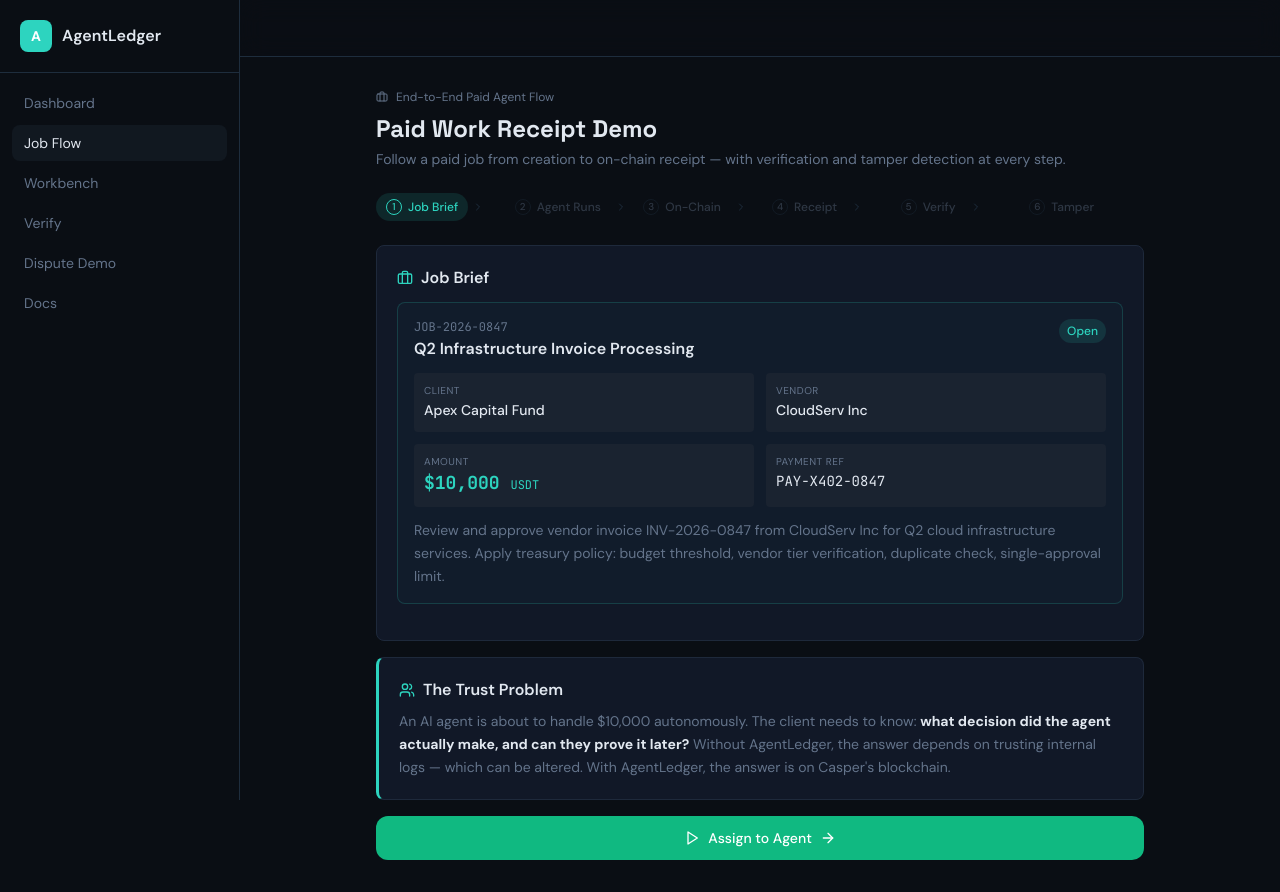
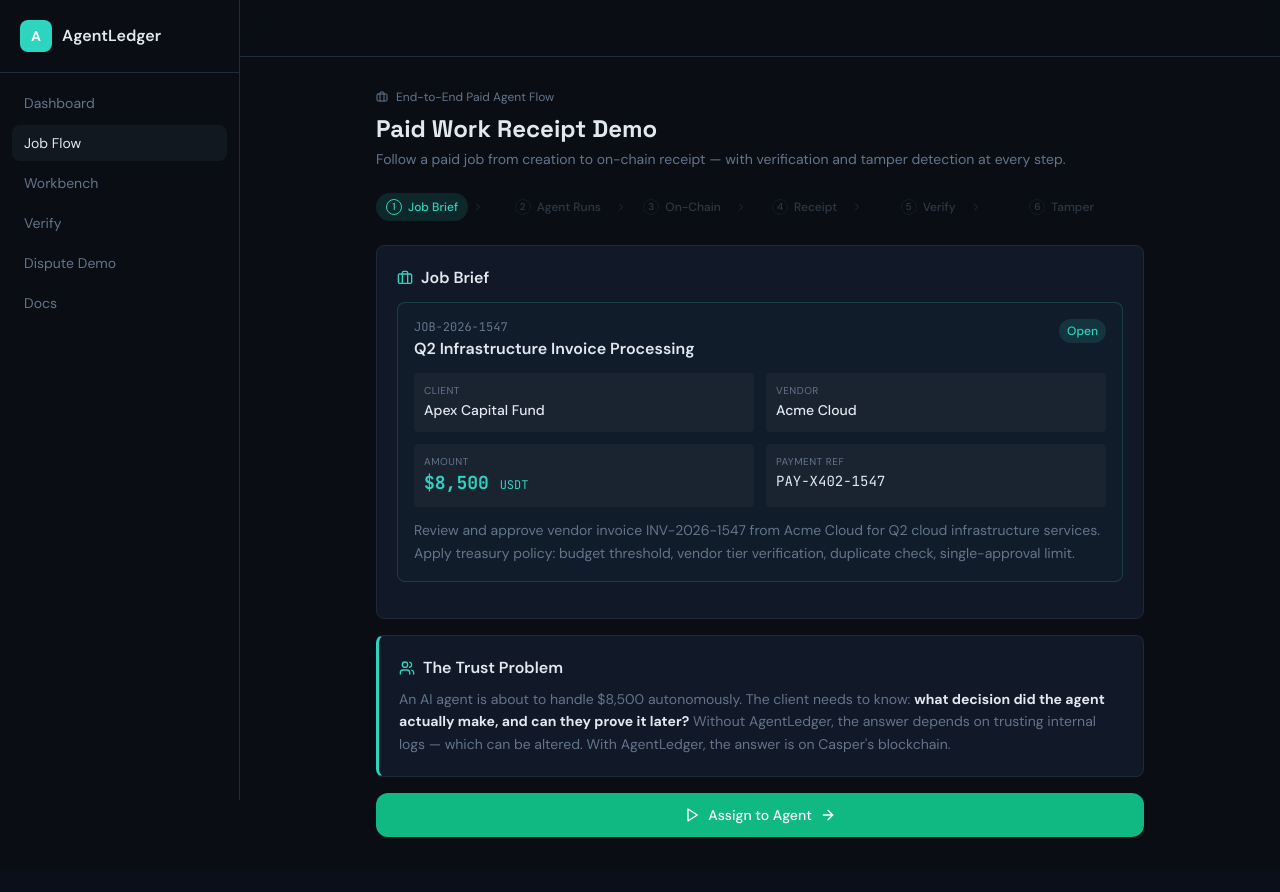
Before and after one commit to marchantdev/agentledger, a React (Vite) app in the folder frontend/: page /job-flow in a window 1280 px wide. After the commit the page ends 869 px from the top, so only its background shows below. Built offline with nearby package versions, Linux system fonts and the light colour scheme.

Commit message:
fix: align Job Flow demo to verified hero receipt #114 (Acme Cloud $8,500); bundle #114 for public RPC-verification; honest block-finalization display

```diff
--- a/frontend/src/pages/JobFlow.tsx
+++ b/frontend/src/pages/JobFlow.tsx
@@ -43,33 +43,33 @@
 // ─── Static Demo Data ─────────────────────────────────────────
 
 const JOB = {
-  id: "JOB-2026-0847",
+  id: "JOB-2026-1547",
   title: "Q2 Infrastructure Invoice Processing",
   client: "Apex Capital Fund",
-  vendor: "CloudServ Inc",
-  amount: 10000,
+  vendor: "Acme Cloud",
+  amount: 8500,
   currency: "USDT",
-  paymentRef: "PAY-X402-0847",
+  paymentRef: "PAY-X402-1547",
   description:
-    "Review and approve vendor invoice INV-2026-0847 from CloudServ Inc for Q2 cloud infrastructure services. Apply treasury policy: budget threshold, vendor tier verification, duplicate check, single-approval limit.",
+    "Review and approve vendor invoice INV-2026-1547 from Acme Cloud for Q2 cloud infrastructure services. Apply treasury policy: budget threshold, vendor tier verification, duplicate check, single-approval limit.",
   postedAt: "2026-06-21T09:00:00Z",
-  budgetRemaining: 45000,
+  budgetRemaining: 52000,
 };
 
 const POLICY_STEPS_DATA = [
-  { label: "Read invoice facts", detail: `${JOB.vendor} — $${JOB.amount.toLocaleString()} ${JOB.currency} — INV-2026-0847` },
-  { label: "Check budget threshold", detail: `$${JOB.amount.toLocaleString()} is 22% of remaining $${JOB.budgetRemaining.toLocaleString()} budget (< 25% limit)` },
+  { label: "Read invoice facts", detail: `${JOB.vendor} — $${JOB.amount.toLocaleString()} ${JOB.currency} — INV-2026-1547` },
+  { label: "Check budget threshold", detail: `$${JOB.amount.toLocaleString()} is 16% of remaining $${JOB.budgetRemaining.toLocaleString()} budget (< 25% limit)` },
   { label: "Verify vendor approval", detail: `${JOB.vendor} — tier-1 approved vendor list` },
-  { label: "Duplicate invoice check", detail: "No duplicate INV-2026-0847 in last 30 days" },
+  { label: "Duplicate invoice check", detail: "No duplicate INV-2026-1547 in last 30 days" },
   { label: "Single-approval limit", detail: `$${JOB.amount.toLocaleString()} < $15,000 single-approval threshold` },
 ];
 
 const DECISION = {
   verdict: "APPROVED",
-  riskScore: 0.18,
-  confidence: 0.94,
+  riskScore: 0.14,
+  confidence: 0.96,
   reasoning:
-    `Invoice $${JOB.amount.toLocaleString()} from ${JOB.vendor} consumes 22% of remaining $${JOB.budgetRemaining.toLocaleString()} budget. Below single-approval threshold. Vendor verified tier-1. Approved with high confidence.`,
+    `Invoice $${JOB.amount.toLocaleString()} from ${JOB.vendor} consumes 16% of remaining $${JOB.budgetRemaining.toLocaleString()} budget. Below single-approval threshold. Vendor verified tier-1. Approved with high confidence.`,
 };
 
 const SEEDED_DECISION_ID = 0; // maps to the seeded vendor_payment decision
@@ -365,7 +365,7 @@
               The Trust Problem
             </h3>
             <p className="text-sm leading-relaxed" style={{ color: theme.colors.textMuted }}>
-              An AI agent is about to handle $10,000 autonomously. The client needs to know: <strong style={{ color: theme.colors.text }}>what decision did the agent actually make, and can they prove it later?</strong> Without AgentLedger, the answer depends on trusting internal logs — which can be altered. With AgentLedger, the answer is on Casper's blockchain.
+              An AI agent is about to handle $8,500 autonomously. The client needs to know: <strong style={{ color: theme.colors.text }}>what decision did the agent actually make, and can they prove it later?</strong> Without AgentLedger, the answer depends on trusting internal logs — which can be altered. With AgentLedger, the answer is on Casper's blockchain.
             </p>
           </div>
 
@@ -420,7 +420,7 @@
                 </h3>
                 <div className="grid grid-cols-2 sm:grid-cols-3 gap-2">
                   {[
-                    { key: "invoice", value: "INV-2026-0847" },
+                    { key: "invoice", value: "INV-2026-1547" },
                     { key: "vendor", value: JOB.vendor },
                     { key: "amount", value: `$${JOB.amount.toLocaleString()}` },
                     { key: "currency", value: JOB.currency },
@@ -578,7 +578,7 @@
                         Decision Recorded On-Chain
                       </p>
                       <p className="text-xs mt-0.5" style={{ color: theme.colors.textMuted }}>
-                        Block #{decision.blockHeight} &middot; Casper testnet
+                        {decision.blockHeight > 0 ? `Block #${decision.blockHeight.toLocaleString()}` : "Submitted"} &middot; Casper testnet
                       </p>
                     </div>
                   </div>
@@ -725,7 +725,7 @@
                 <div className="space-y-2">
                   <div className="flex items-center justify-between py-1.5 border-b" style={{ borderColor: theme.colors.border + "40" }}>
                     <span className="text-xs" style={{ color: theme.colors.textMuted }}>Block Height</span>
-                    <span className="text-xs font-mono" style={{ color: theme.colors.success }}>#{decision.blockHeight.toLocaleString()}</span>
+                    <span className="text-xs font-mono" style={{ color: theme.colors.success }}>{decision.blockHeight > 0 ? `#${decision.blockHeight.toLocaleString()}` : "finalizing..."}</span>
                   </div>
                   <div className="flex items-start justify-between py-1.5 border-b" style={{ borderColor: theme.colors.border + "40" }}>
                     <span className="text-xs flex-shrink-0" style={{ color: theme.colors.textMuted }}>TX Hash</span>
@@ -862,7 +862,7 @@
           {verifyResult && verifyResult.verified && (
             <div className={`card ${theme.ui.radius}`} style={{ borderLeft: `3px solid ${theme.colors.success}` }}>
               <p className="text-sm leading-relaxed" style={{ color: theme.colors.textMuted }}>
-                The payer now has <strong style={{ color: theme.colors.text }}>cryptographic proof</strong> that the agent's decision was exactly what's recorded — $10,000 to CloudServ Inc. But what if someone tries to claim a different amount?
+                The payer now has <strong style={{ color: theme.colors.text }}>cryptographic proof</strong> that the agent's decision was exactly what's recorded — $8,500 to Acme Cloud. But what if someone tries to claim a different amount?
               </p>
             </div>
           )}
@@ -884,7 +884,7 @@
               Tamper Detection
             </h2>
             <p className="text-sm mb-4" style={{ color: theme.colors.textMuted }}>
-              What if CloudServ Inc claims the agent approved $15,000 instead of $10,000? Let's submit their version and see what happens.
+              What if Acme Cloud claims the agent approved $15,000 instead of $8,500? Let's submit their version and see what happens.
             </p>
 
             {/* Side-by-side comparison */}
@@ -959,7 +959,7 @@
                       HASH MISMATCH — CLAIM DISPROVED
                     </p>
                     <p className="text-xs mt-0.5" style={{ color: theme.colors.textMuted }}>
-                      The vendor's claimed $15,000 produces a different hash. The on-chain record proves $10,000 was approved.
+                      The vendor's claimed $15,000 produces a different hash. The on-chain record proves $8,500 was approved.
                     </p>
                   </div>
                 </div>
```
Also changed, not shown: frontend/public/decisions.json (+20 -8 lines).
